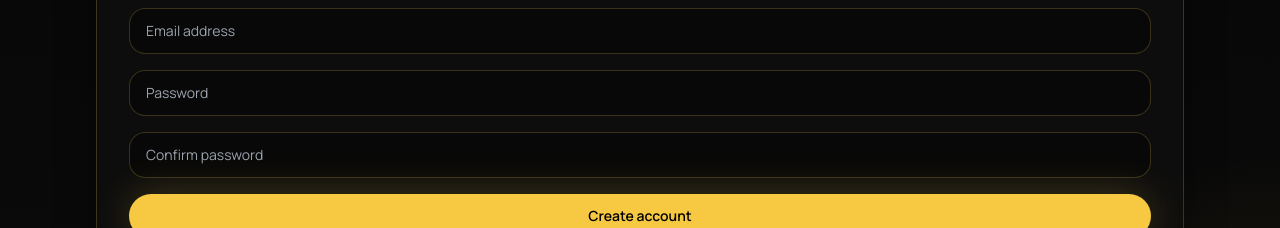
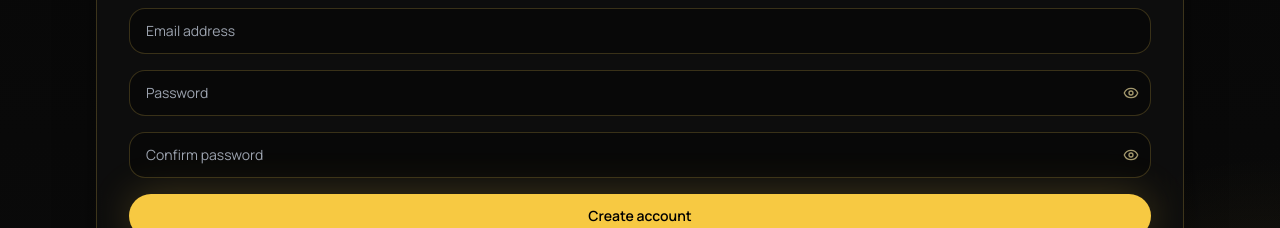
Before and after one commit to Nimzliot/Kayal-Puthumai-Shawarma, a Next.js app: page /login in a window 1280 px wide. Both pictures are taken after a click on the button "Signup". Shown: the part 560-788 px from the top of the page. Built offline with nearby package versions, Linux system fonts and the light colour scheme; no server answers.

Commit message:
update project

```diff
--- a/components/auth/login-page.tsx
+++ b/components/auth/login-page.tsx
@@ -2,7 +2,7 @@
 
 import { useEffect, useMemo, useState } from "react";
 import { useRouter } from "next/navigation";
-import { Chrome, ShieldCheck } from "lucide-react";
+import { Chrome, Eye, EyeOff, ShieldCheck } from "lucide-react";
 import { Button } from "@/components/ui/button";
 import { getClientEnv } from "@/lib/env";
 import { createSupabaseBrowserClient } from "@/lib/supabase/client";
@@ -22,6 +22,8 @@ export function LoginPage({ initialMode, nextPath }: LoginPageProps) {
   const [email, setEmail] = useState("");
   const [password, setPassword] = useState("");
   const [confirmPassword, setConfirmPassword] = useState("");
+  const [showPassword, setShowPassword] = useState(false);
+  const [showConfirmPassword, setShowConfirmPassword] = useState(false);
   const [message, setMessage] = useState("");
   const [isSubmitting, setIsSubmitting] = useState(false);
 
@@ -259,23 +261,43 @@ export function LoginPage({ initialMode, nextPath }: LoginPageProps) {
             ) : null}
 
             {mode !== "forgot" ? (
+              <div className="relative">
                 <input
-                className="rounded-2xl border border-border bg-black/30 px-4 py-3 text-sm outline-none"
+                  className="w-full rounded-2xl border border-border bg-black/30 px-4 py-3 pr-12 text-sm outline-none"
                   placeholder={mode === "update-password" ? "New password" : "Password"}
-                type="password"
+                  type={showPassword ? "text" : "password"}
                   value={password}
                   onChange={(event) => setPassword(event.target.value)}
                 />
+                <button
+                  type="button"
+                  onClick={() => setShowPassword((current) => !current)}
+                  className="absolute right-3 top-1/2 -translate-y-1/2 text-foreground/65"
+                  aria-label={showPassword ? "Hide password" : "Show password"}
+                >
+                  {showPassword ? <EyeOff className="h-4 w-4" /> : <Eye className="h-4 w-4" />}
+                </button>
+              </div>
             ) : null}
 
             {mode === "signup" || mode === "update-password" ? (
+              <div className="relative">
                 <input
-                className="rounded-2xl border border-border bg-black/30 px-4 py-3 text-sm outline-none"
+                  className="w-full rounded-2xl border border-border bg-black/30 px-4 py-3 pr-12 text-sm outline-none"
                   placeholder="Confirm password"
-                type="password"
+                  type={showConfirmPassword ? "text" : "password"}
                   value={confirmPassword}
                   onChange={(event) => setConfirmPassword(event.target.value)}
                 />
+                <button
+                  type="button"
+                  onClick={() => setShowConfirmPassword((current) => !current)}
+                  className="absolute right-3 top-1/2 -translate-y-1/2 text-foreground/65"
+                  aria-label={showConfirmPassword ? "Hide confirm password" : "Show confirm password"}
+                >
+                  {showConfirmPassword ? <EyeOff className="h-4 w-4" /> : <Eye className="h-4 w-4" />}
+                </button>
+              </div>
             ) : null}
 
             <Button onClick={handleSubmit} disabled={isSubmitting}>
```
Also changed, not shown: 1 other file (tests, documents, lock files or other folders). Lines whose indentation alone changed are shown as unchanged.
